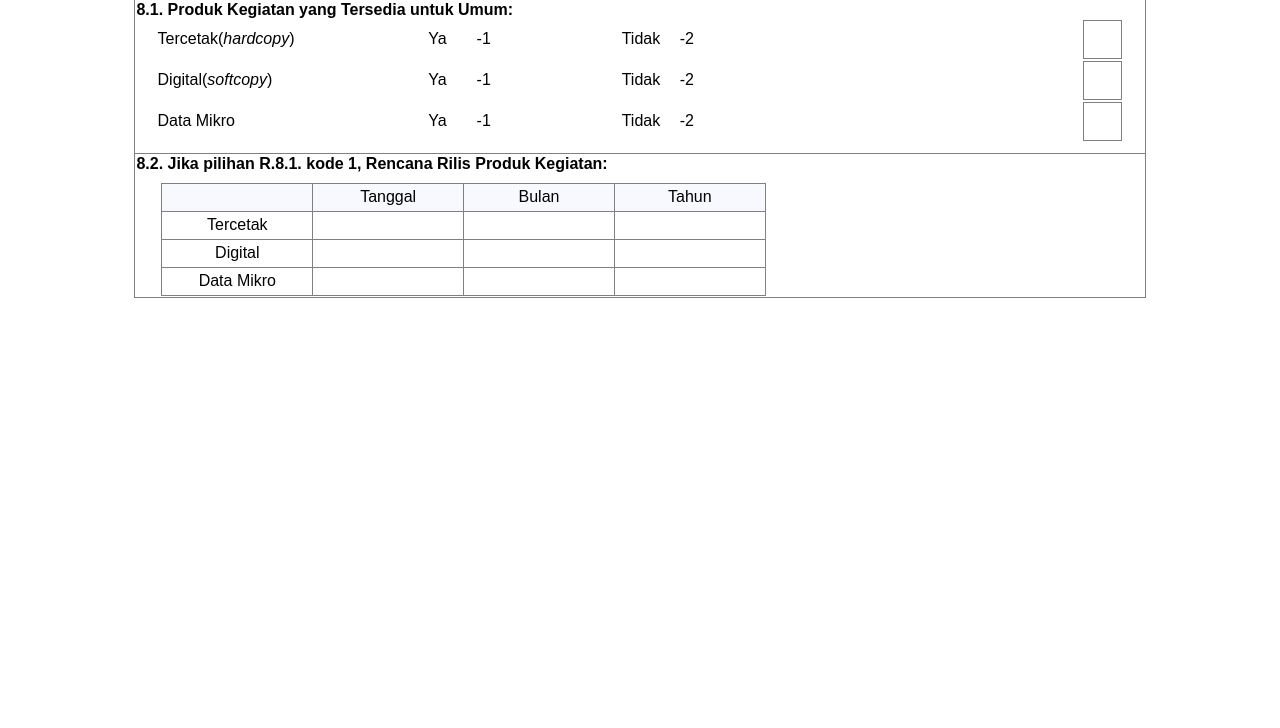
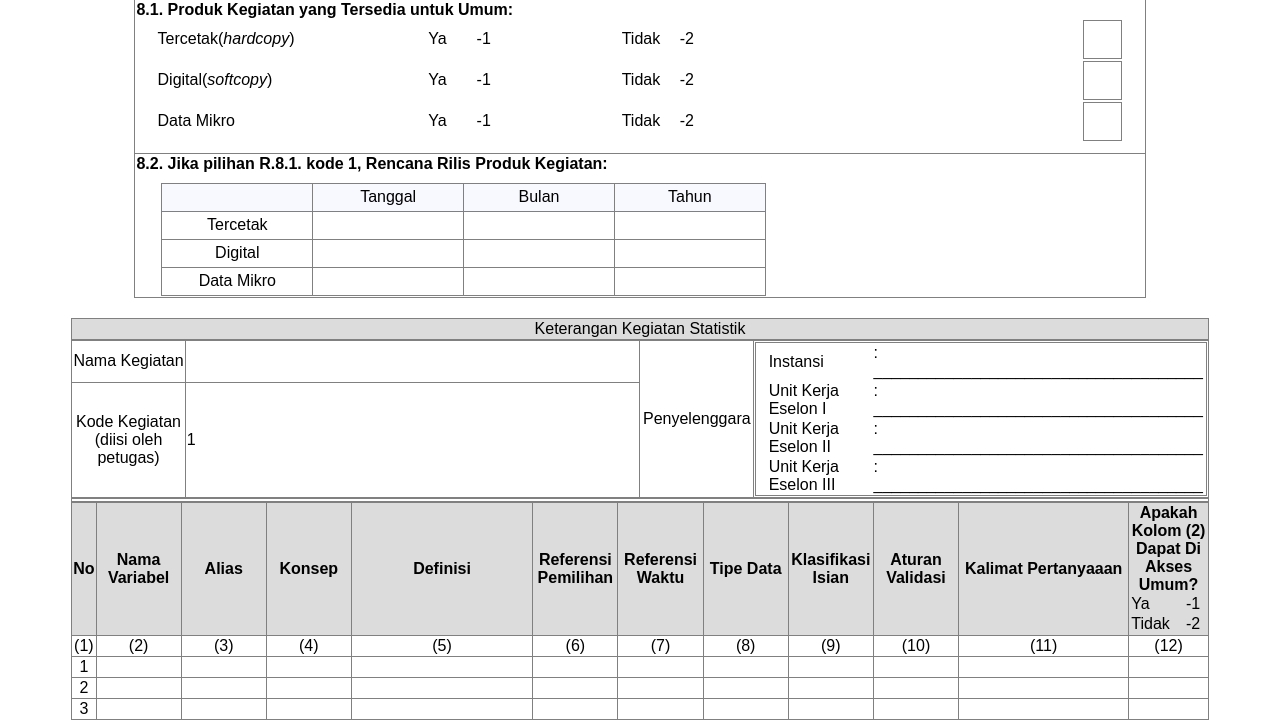
Before and after one commit to KeyLaFleurr/Ruby, a Yii app: template views/metadata/index.php in a window 1280 px wide. Shown: the part 5653-6381 px from the top of the page. Before the commit the page ends 5951 px from the top, so only its background shows below. Run offline with PHP 8.4 and a stand-in for Yii, Linux system fonts and the light colour scheme; the template is opened without the code that fills it, so the values that code supplies are empty; some libraries are stand-ins or nearby versions.

Commit message:
variabel

```diff
--- a/views/metadata/index.php
+++ b/views/metadata/index.php
@@ -1429,7 +1429,158 @@
     </table>
 
         </table>
+
+
+
        <!--TABEL UTAMA-->
   <!--AKHIR HALAMAN METADATA STATISTIK-->
+
+  <!--AWAL MS VARIABEL-->
+
+
+
+  <table style="margin-top: 20px;"  bgcolor="gainsboro" border="1" align="center" rules="all" width="90%">
+        <tr>
+            <td align="center">Keterangan Kegiatan Statistik</td>
+        </tr>
+    </table>
+
+  <table border="1" align="center" rules="all" width="90%">
+        <tr>
+            <td width="10%" align="center">Nama Kegiatan</td>
+            <td width="40%"></td>
+            <td rowspan="2" width="10%" align="center">Penyelenggara</td>
+            <td rowspan="2" width="40%">
+                <table border="1" rules="none" width="100%" align="center">
+                    <tr>
+                        <td width="5%"></td>
+                        <td width="25%">Instansi</td>
+                        <td width="65%">: _____________________________________</td>
+                        <td width="5%"></td>
+                    </tr>
+                    <tr>
+                        <td width="5%"></td>
+                        <td width="25%">Unit Kerja Eselon I</td>
+                        <td width="65%">: _____________________________________</td>
+                        <td width="5%"></td>
+                    </tr>
+                    <tr>
+                        <td width="5%"></td>
+                        <td width="35%">Unit Kerja Eselon II</td>
+                        <td width="55%">: _____________________________________</td>
+                        <td width="5%"></td>
+                    </tr>
+
+                    <tr>
+                        <td width="5%"></td>
+                        <td width="25%">Unit Kerja Eselon III</td>
+                        <td width="65%">: _____________________________________</td>
+                        <td width="5%"></td>
+                    </tr></tr>
+                </table>
+            </td>
+        </tr>
+
+        <tr>
+            <td align="center">Kode Kegiatan <br> (diisi oleh petugas)</td>
+            <td>1</td>
+        </tr>
+
+    </table>
+    <table border="1" align="center" rules="all" width="90%" height="2%">
+        <tr>
+            <td align="center"></td>
+        </tr>
+    </table>
+
+    <table border="1" align="center" rules="all" width="90%" height="2%">
+        <tr>
+            <td bgcolor="gainsboro" align="center" width="2%"><b>No</b></td>
+            <td bgcolor="gainsboro" align="center" width="7.5%"><b>Nama Variabel</b></td>
+            <td bgcolor="gainsboro" align="center" width="7.5%"><b>Alias</b></td>
+            <td bgcolor="gainsboro" align="center" width="7.5%"><b>Konsep</b></td>
+            <td bgcolor="gainsboro" align="center" width="16%"><b>Definisi</b></td>
+            <td bgcolor="gainsboro" align="center" width="7.5%"><b>Referensi Pemilihan</b></td>
+            <td bgcolor="gainsboro" align="center" width="7.5%"><b>Referensi Waktu</b></td>
+            <td bgcolor="gainsboro" align="center" width="7.5%"><b>Tipe Data</b></td>
+            <td bgcolor="gainsboro" align="center" width="7.5%"><b>Klasifikasi Isian</b></td>
+            <td bgcolor="gainsboro" align="center" width="7.5%"><b>Aturan Validasi</b></td>
+            <td bgcolor="gainsboro" align="center" width="15%"><b>Kalimat Pertanyaaan</b></td>
+            <td bgcolor="gainsboro" align="center" width="7%"><b>Apakah Kolom (2) Dapat Di Akses Umum?</b>
+                <table border="0" width="100%" rules="none">
+                    <tr>
+                        <td>Ya</td>
+                        <td>-1</td>
+                    </tr>
+                    <tr>
+                        <td>Tidak</td>
+                        <td>-2</td>
+                    </tr>
+                </table>
+            </td>
+        </tr>
+
+        <tr>
+             <td align="center">(1)</td>
+             <td align="center">(2)</td>
+             <td align="center">(3)</td>
+             <td align="center">(4)</td>
+             <td align="center">(5)</td>
+             <td align="center">(6)</td>
+             <td align="center">(7)</td>
+             <td align="center">(8)</td>
+             <td align="center">(9)</td>
+             <td align="center">(10)</td>
+             <td align="center">(11)</td>
+             <td align="center">(12)</td>
+        </tr>
+
+        <tr>
+            <td align="center">1</td>
+            <td></td>
+            <td></td>
+            <td></td>
+            <td></td>
+            <td></td>
+            <td></td>
+            <td></td>
+            <td></td>
+            <td></td>
+            <td></td>
+            <td></td>
+        </tr>
+
+        <tr>
+            <td align="center">2</td>
+            <td></td>
+            <td></td>
+            <td></td>
+            <td></td>
+            <td></td>
+            <td></td>
+            <td></td>
+            <td></td>
+            <td></td>
+            <td></td>
+            <td></td>
+        </tr>
+
+        <tr>
+            <td align="center">3</td>
+            <td></td>
+            <td></td>
+            <td></td>
+            <td></td>
+            <td></td>
+            <td></td>
+            <td></td>
+            <td></td>
+            <td></td>
+            <td></td>
+            <td></td>
+        </tr>
+    </table>
+
+  <!--AKHIR MS VARIABEL-->
 </body>
 </html>
```
